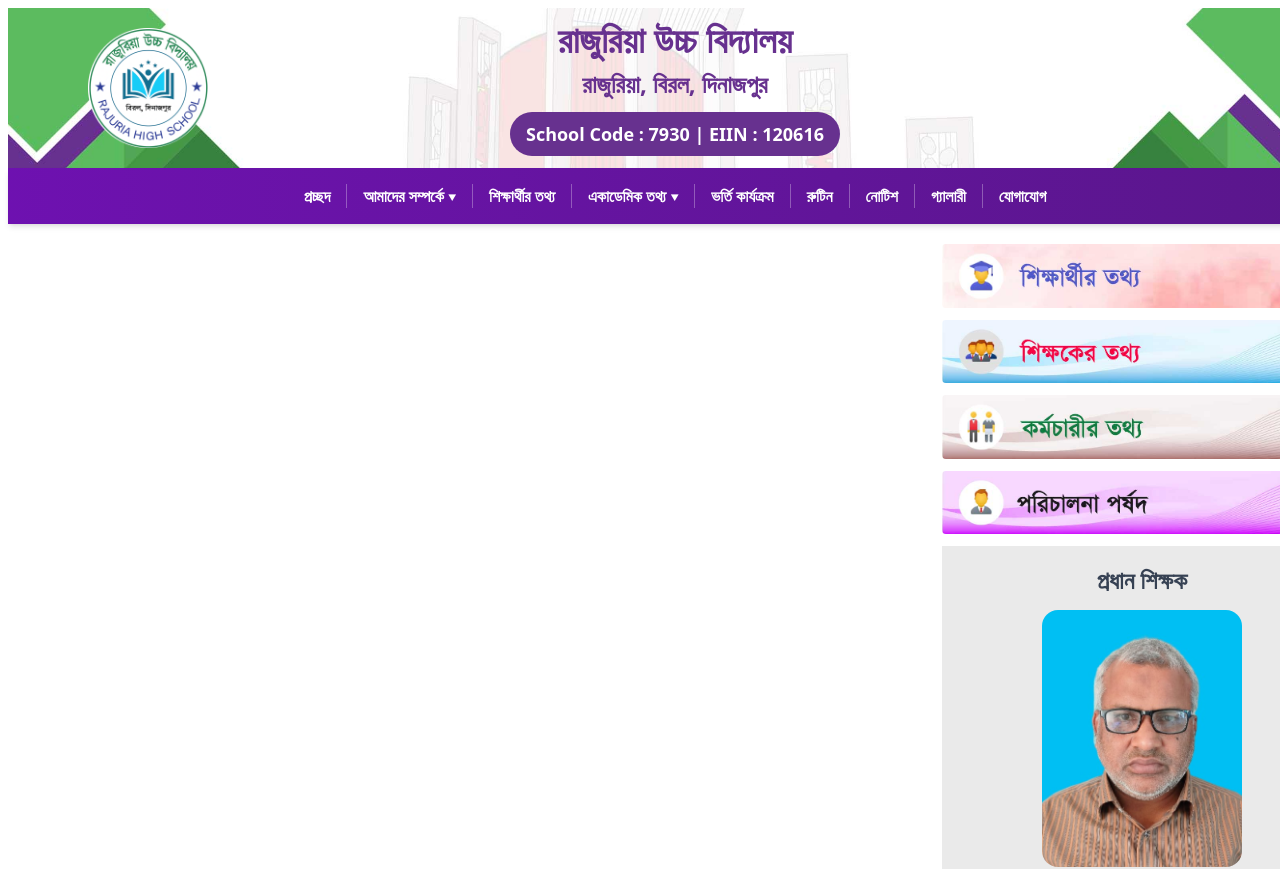
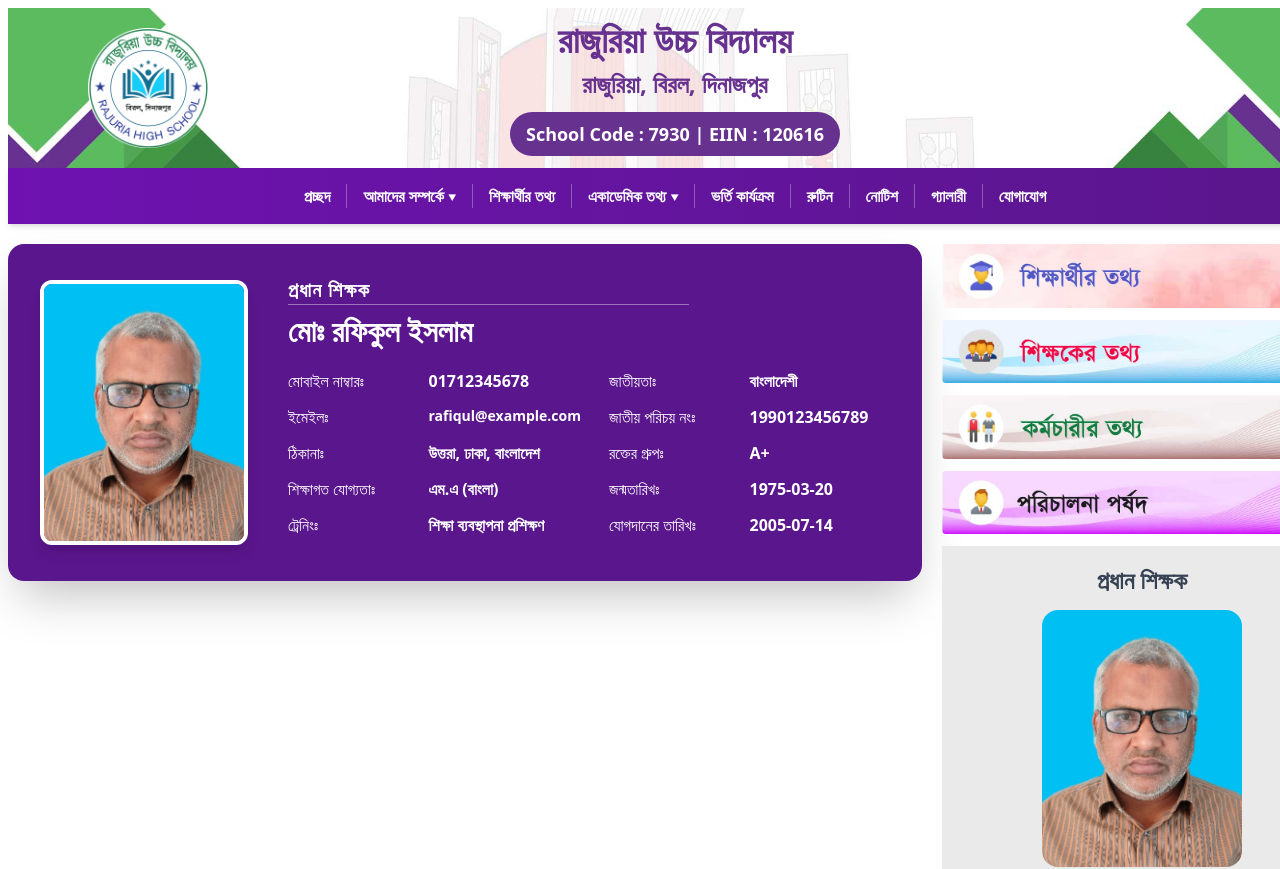
Before and after one commit to devsabbir-cse/Rajuria-High-School, a Next.js app: page /pages/aboutUs/principal-info in a window 1280 px wide. Shown: the top 869 px of the page. Built offline with nearby package versions, Linux system fonts and the light colour scheme.

Commit message:
new update

```diff
--- a/src/app/pages/aboutUs/principal-info/page.jsx
+++ b/src/app/pages/aboutUs/principal-info/page.jsx
@@ -1,9 +1,8 @@
 // app/principal-info/page.jsx
 import React from 'react';
 import Side_Card_Data from '@/app/globalComponents/Side_Card_Data';
-import employee_Card from '@/app/globalComponents/employee_Card'
+import Employee_Card from '@/app/globalComponents/Employee_Card'
 import HeadMaster from '@/app/globalComponents/HeadMaster';
-
 
 const PrincipalInfo = () => {
       const head_teacher = {
@@ -26,7 +25,7 @@ const PrincipalInfo = () => {
     <div  className='flex justify-between gap-x-[20px]' >
         <div className="w-full  text-gray-800 font-sans mt-5">
           {/* Profile Image and Name */}
-          <employee_Card employee={head_teacher}/>
+          <Employee_Card employee={head_teacher}/>
 
         </div>
       <div>
```
